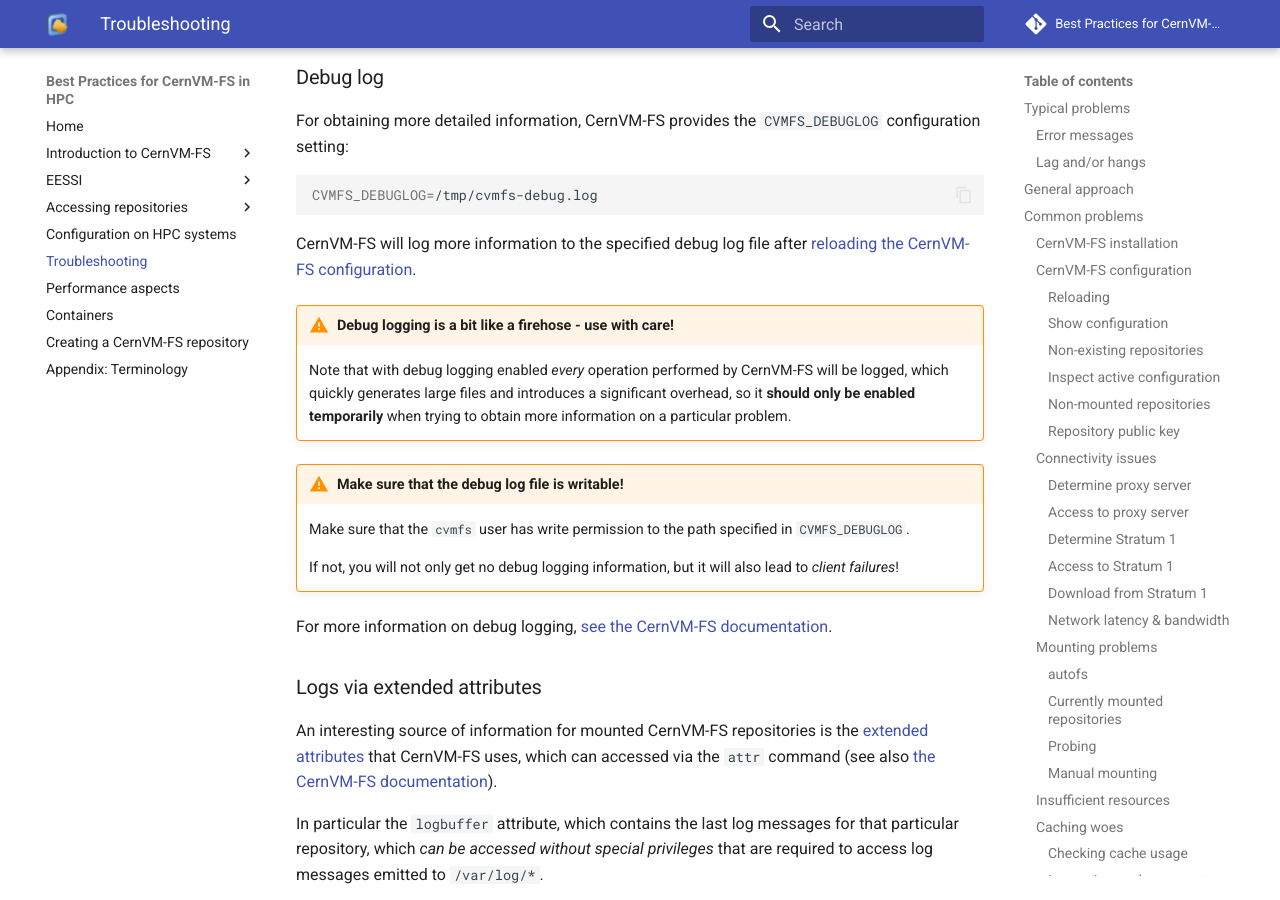
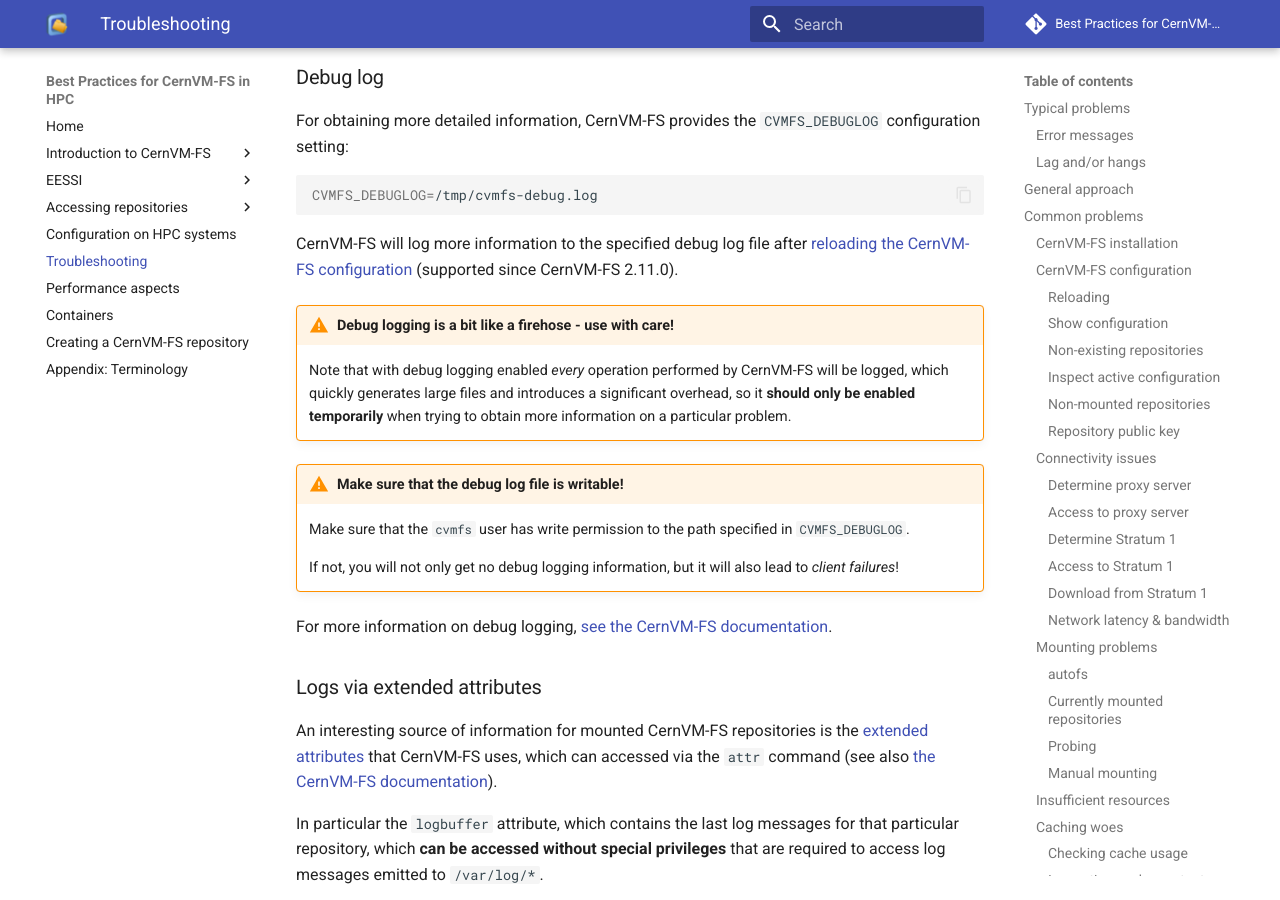
Before and after one commit to multixscale/cvmfs-tutorial-hpc-best-practices, an MkDocs documentation site: the page built from docs/troubleshooting.md, in a window 1280 px wide and 900 px high, scrolled down 10895 px. Built offline with MkDocs 1.6.1 and Material for MkDocs 9.7.7, drawn with Linux system fonts in a browser that asks for light colours; emoji names are drawn with the system emoji font; comment, search, counter and statistics services are not loaded.

Commit message:
more tiny tweaks to Troubleshooting

````diff
--- a/docs/troubleshooting.md
+++ b/docs/troubleshooting.md
@@ -512,7 +512,7 @@ CVMFS_DEBUGLOG=/tmp/cvmfs-debug.log
 ```
 
 CernVM-FS will log more information to the specified debug log file after [reloading the CernVM-FS
-configuration](#reloading).
+configuration](#reloading) (supported since CernVM-FS 2.11.0).
 
 !!! warning "Debug logging is a bit like a firehose - use with care!"
 
@@ -537,7 +537,7 @@ that CernVM-FS uses, which can accessed via the `attr` command (see also [the Ce
 documentation](https://cvmfs.readthedocs.io/en/stable/cpt-details.html#getxattr)).
 
 In particular the `logbuffer` attribute, which contains the last log messages for that particular
-repository, which *can be accessed without special privileges* that are required to access log messages
+repository, which **can be accessed without special privileges** that are required to access log messages
 emitted to `/var/log/*`.
 
 For example:
````
